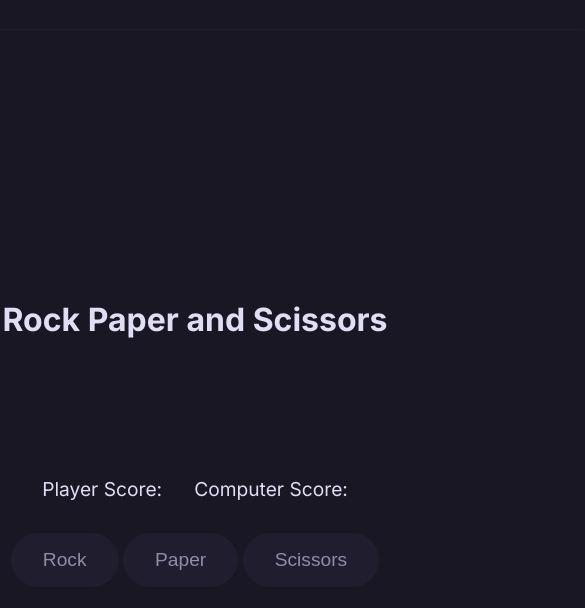
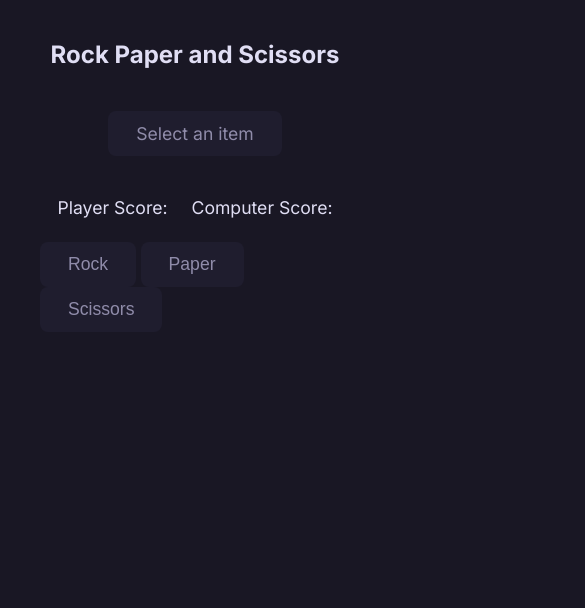
Before and after one commit to trix-97/odin-rock-paper-scissors, a plain HTML site: page index.html in a window 390 px wide. Shown: the whole page, 585 px wide, since content can reach past the window. Drawn offline with Linux system fonts and the light colour scheme.

Commit message:
Apply styles to improve responsiveness

```diff
--- a/index.html
+++ b/index.html
@@ -17,9 +17,9 @@
 <body>
     <div class="container">
         <h2>Rock Paper and Scissors</h2>
-        <div class="results">
-            <p class="result"></p>
-        </div>
+        <!-- <div class="results"> -->
+        <p class="result">Select an item</p>
+        <!-- </div> -->
         <div class="score">
             <div>
                 <span class="player-score"></span>
--- a/script.js
+++ b/script.js
@@ -61,16 +61,19 @@ function playRound() {
 
 function roundWon() {
     result.style.color = '#31748f';
-    result.textContent = `You won this round!, ${playerSelection} beats ${computerSelection}`;
+    result.style.backgroundColor = '#31748f10'
+    result.textContent = `You won this round, ${playerSelection} beats ${computerSelection}`;
     playerScore++;
 }
 function roundLost() {
     result.style.color = `#eb6f92`;
-    result.textContent = `Computer won this round!, ${computerSelection} beats ${playerSelection}`;
+    result.style.backgroundColor = '#eb6f9210'
+    result.textContent = `Computer won this round, ${computerSelection} beats ${playerSelection}`;
     computerScore++;
 }
 function roundTie() {
-    result.style.color = '#908caa'
+    result.style.color = '#ebbcba'
+    result.style.backgroundColor = '#ebbcba10'
     result.textContent = 'Round ended in a tie';
 }
 
--- a/style.css
+++ b/style.css
@@ -1,31 +1,27 @@
 body {
-    align-items: center;
     background-color: #191724;
     color: #908caa;
-    display: flex;
-    flex-direction: column;
-    font-family: 'Inter', sans-serif;
-    height: 100svh;
-    justify-content: center;
+    font-family: 'Inter', sans-serif, serif;
 }
 
 h1,
 h2,
 h3 {
     color: #e0def4;
+    margin: 0;
 }
 
 h2 {
-    font-size: 2em;
+    font-size: 1.75;
 }
 
 button {
     background-color: #1f1d2e;
     border: none;
     color: #908caa;
-    padding: 1rem 2rem;
-    font-size: 1.2em;
-    border-radius: 30px;
+    padding: 0.75rem 1.75rem;
+    font-size: 1.1em;
+    border-radius: 8px;
 }
 
 button:hover {
@@ -33,31 +29,27 @@ button:hover {
 }
 
 .container {
-    border: 1px solid #1f1d2e;
-    border-radius: 16px;
-    height: 50rem;
-    width: 50rem;
     display: flex;
     flex-direction: column;
     justify-content: center;
-    row-gap: 2rem;
+    row-gap: 1.5rem;
     align-items: center;
-}
-
-.results {
-    display: flex;
-    flex-direction: column;
+    padding: 2rem;
 }
 
 .result {
-    font-size: 1.5em;
+    font-size: 1.1em;
+    text-align: center;
+    background-color: #1f1d2e;
+    padding: 0.75rem 1.75rem;
+    border-radius: 8px;
 }
 
 .score {
     display: flex;
     flex-direction: row;
-    column-gap: 2rem;
-    font-size: 1.2em;
+    column-gap: 1.5rem;
+    font-size: 1.1em;
 }
 
 .player-score::before {
```
